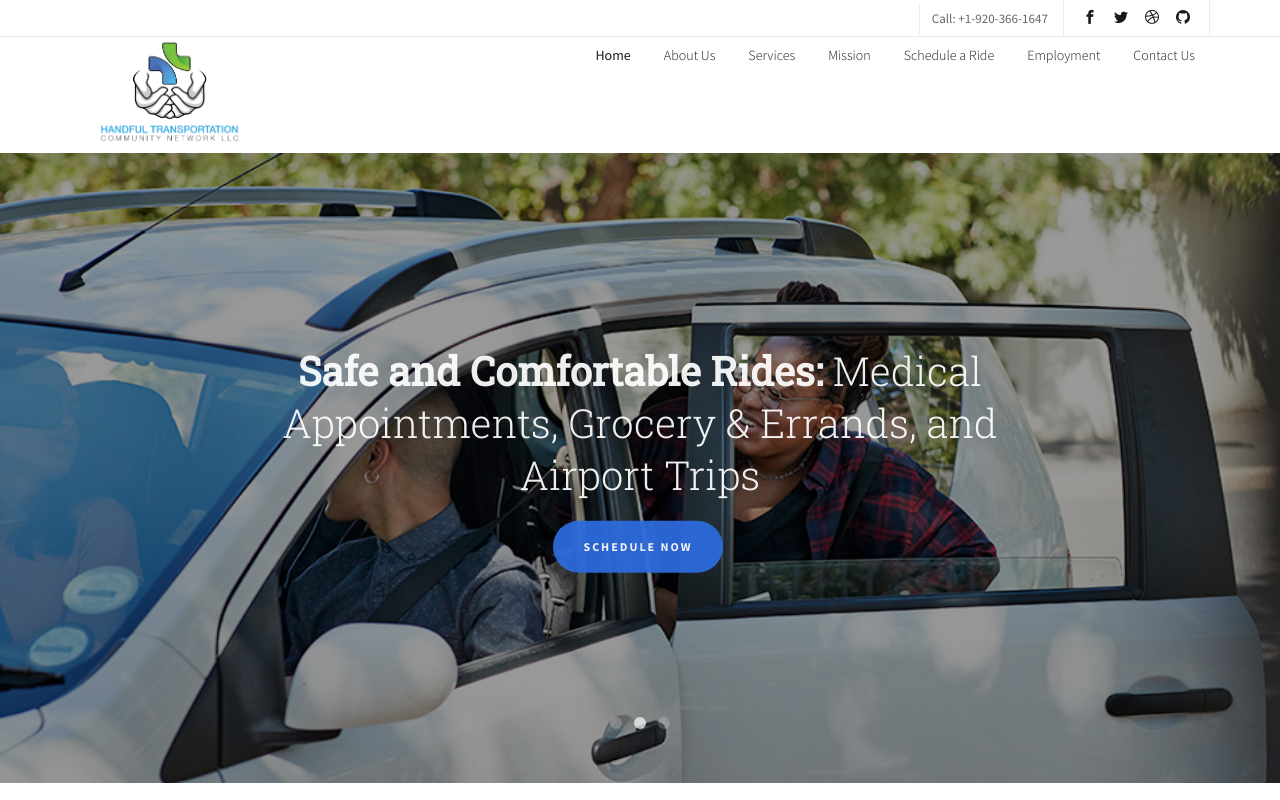
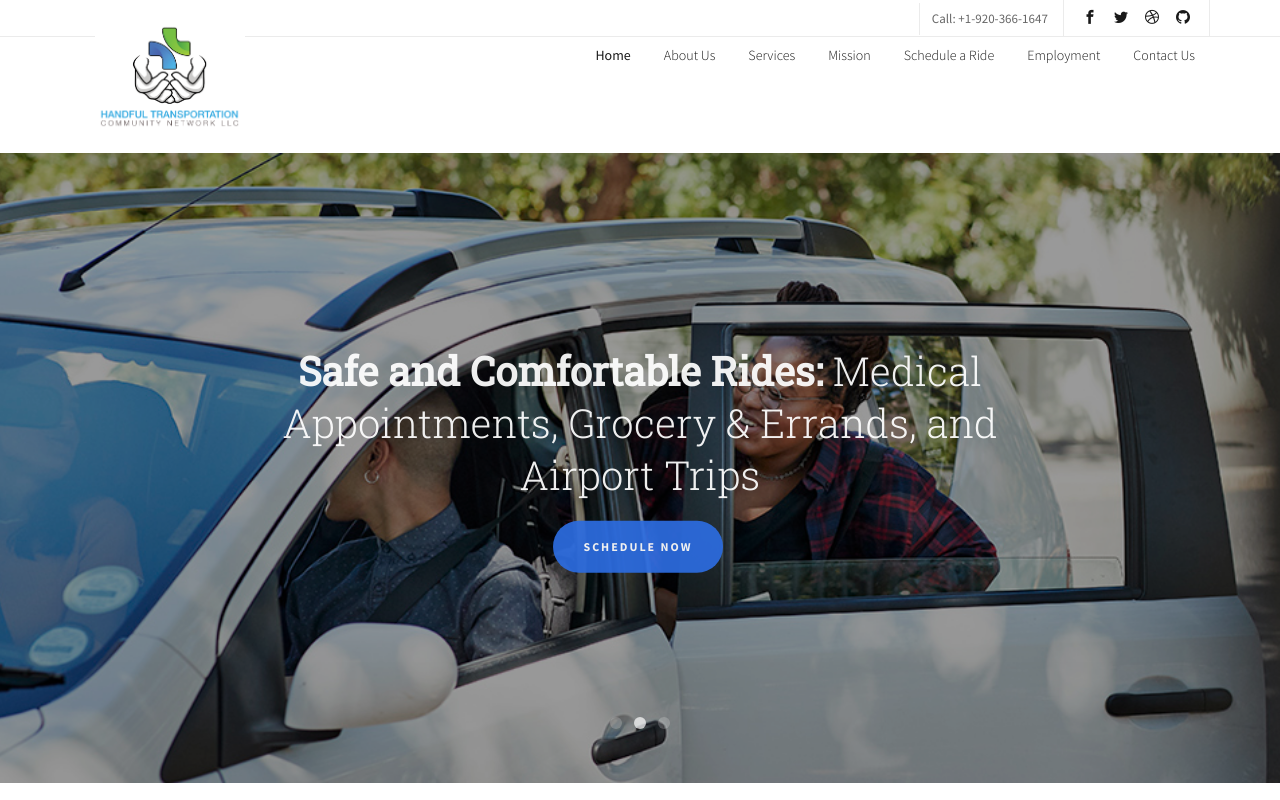
Before and after one commit to handfultransportation/handfultransportation.github.io, a plain HTML site: page index.html in a window 1280 px wide. Shown: the top 800 px of the page. Drawn offline with Linux system fonts and the light colour scheme; files whose address does not match are found by name.

Commit message:
Css change to logo positioning

```diff
--- a/css/style.css
+++ b/css/style.css
@@ -148,6 +148,8 @@ h1, h2, h3, h4, h5, h6, figure {
   font-weight: bold;
   font-weight: 700;
   font-family: "Source Sans Pro", Arial, sans-serif;
+  position: relative;
+  top: -15px;
 }
 .fh5co-nav #fh5co-logo a {
   color: #000;
```
